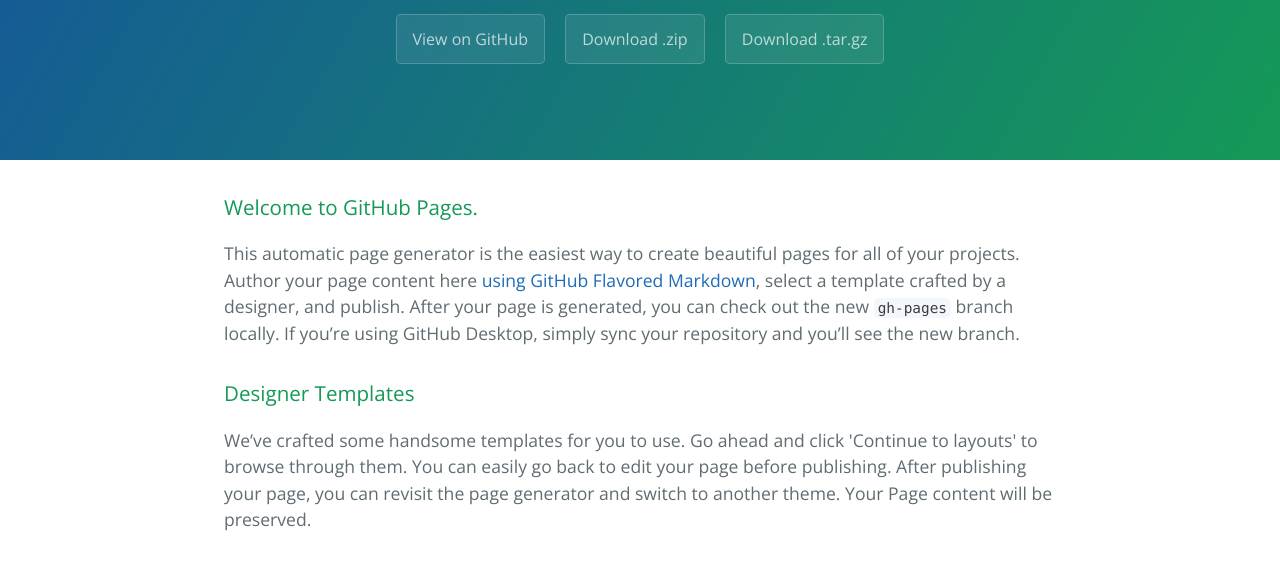
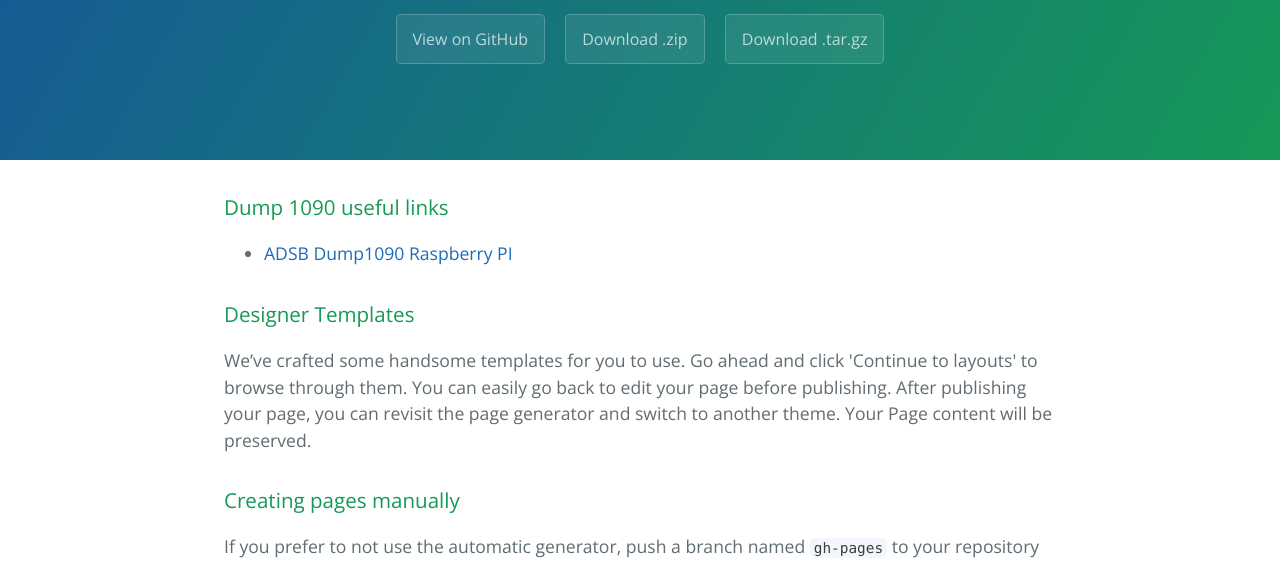
Before and after one commit to sebChevre/dump1090, a plain HTML site: page index.html in a window 1280 px wide. Shown: the part 176-737 px from the top of the page. Drawn offline with nearby package versions, Linux system fonts and the light colour scheme.

Commit message:
Update index.html

```diff
--- a/index.html
+++ b/index.html
@@ -20,9 +20,13 @@
 
     <section class="main-content">
       <h3>
-<a id="welcome-to-github-pages" class="anchor" href="#welcome-to-github-pages" aria-hidden="true"><span aria-hidden="true" class="octicon octicon-link"></span></a>Welcome to GitHub Pages.</h3>
+<a id="welcome-to-github-pages" class="anchor" href="#welcome-to-github-pages" aria-hidden="true"><span aria-hidden="true" class="octicon octicon-link"></span></a>Dump 1090 useful links</h3>
 
-<p>This automatic page generator is the easiest way to create beautiful pages for all of your projects. Author your page content here <a href="https://guides.github.com/features/mastering-markdown/">using GitHub Flavored Markdown</a>, select a template crafted by a designer, and publish. After your page is generated, you can check out the new <code>gh-pages</code> branch locally. If you’re using GitHub Desktop, simply sync your repository and you’ll see the new branch.</p>
+<p>
+      <ul>
+        <li><a href="http://www.satsignal.eu/raspberry-pi/dump1090.html">ADSB Dump1090 Raspberry PI</a></li>
+      </ul>
+</p>
 
 <h3>
 <a id="designer-templates" class="anchor" href="#designer-templates" aria-hidden="true"><span aria-hidden="true" class="octicon octicon-link"></span></a>Designer Templates</h3>
```
